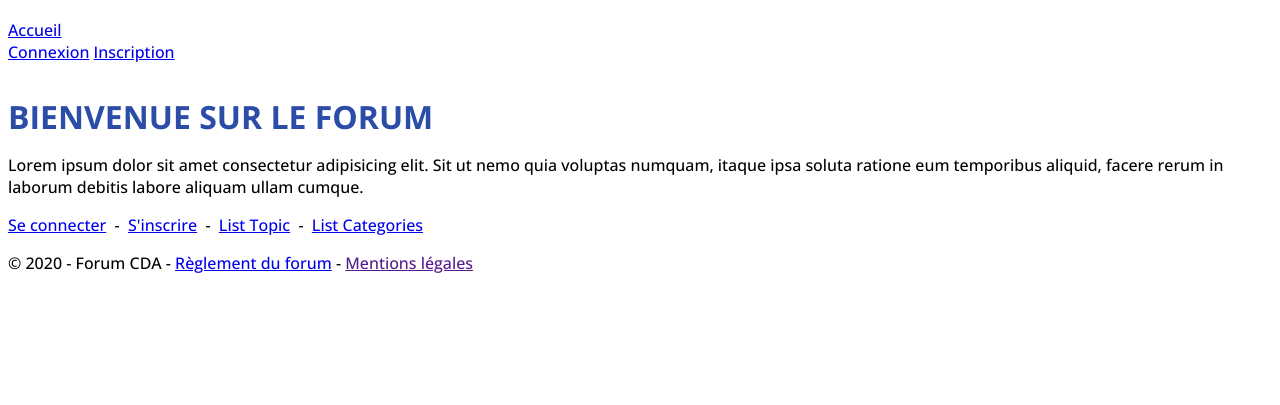
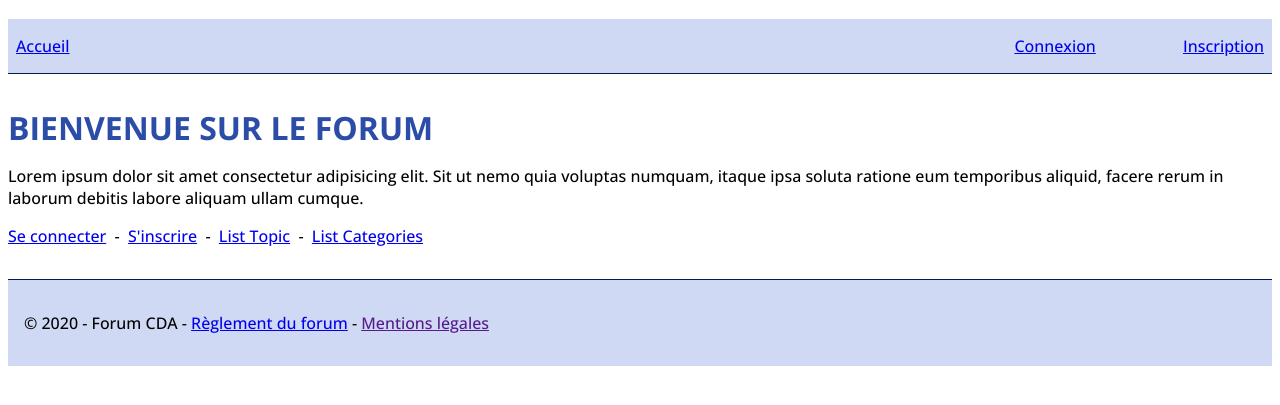
Before and after one commit to Littlebirdwarrior/forum-camille, a PHP site: page /forumPlateau/index.php in a window 1280 px wide. Shown: the top 405 px of the page. Run offline with PHP 8.4, Linux system fonts and the light colour scheme; some libraries are stand-ins or nearby versions.

Commit message:
style header et footer rapide

```diff
--- a/forumPlateau/public/css/style.css
+++ b/forumPlateau/public/css/style.css
@@ -3,6 +3,38 @@
 * {
   font-family: 'Open Sans', sans-serif;
 }
+
+/*header layout*/
+
+header, footer {
+  background-color: #cfd9f3;
+  padding: 1rem 0;
+}
+
+header{
+  border-bottom: 1px solid #061a52;
+}
+
+footer{
+  margin-top: 2rem;
+  padding: 1rem;
+  border-top: 1px solid #061a52;
+}
+
+header nav {
+  display: flex;
+  justify-content: space-between;
+  padding: 0 0.5rem;
+
+}
+
+header nav div:last-child {
+  width: 20%;
+  display: flex;
+  flex-wrap: wrap;
+  justify-content: space-between;
+}
+
 
 h1 {
     color: #2b4ca7;
```
